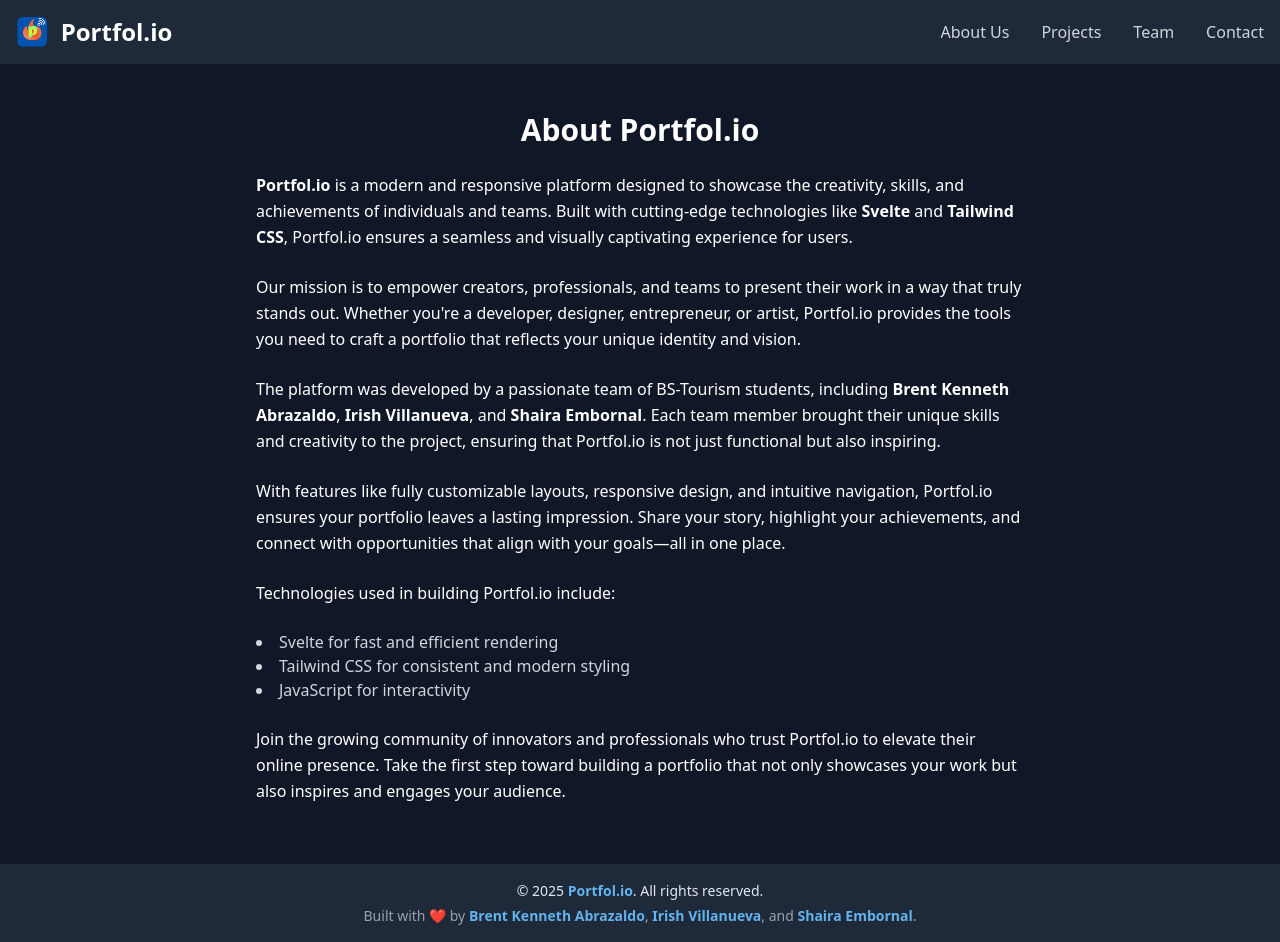
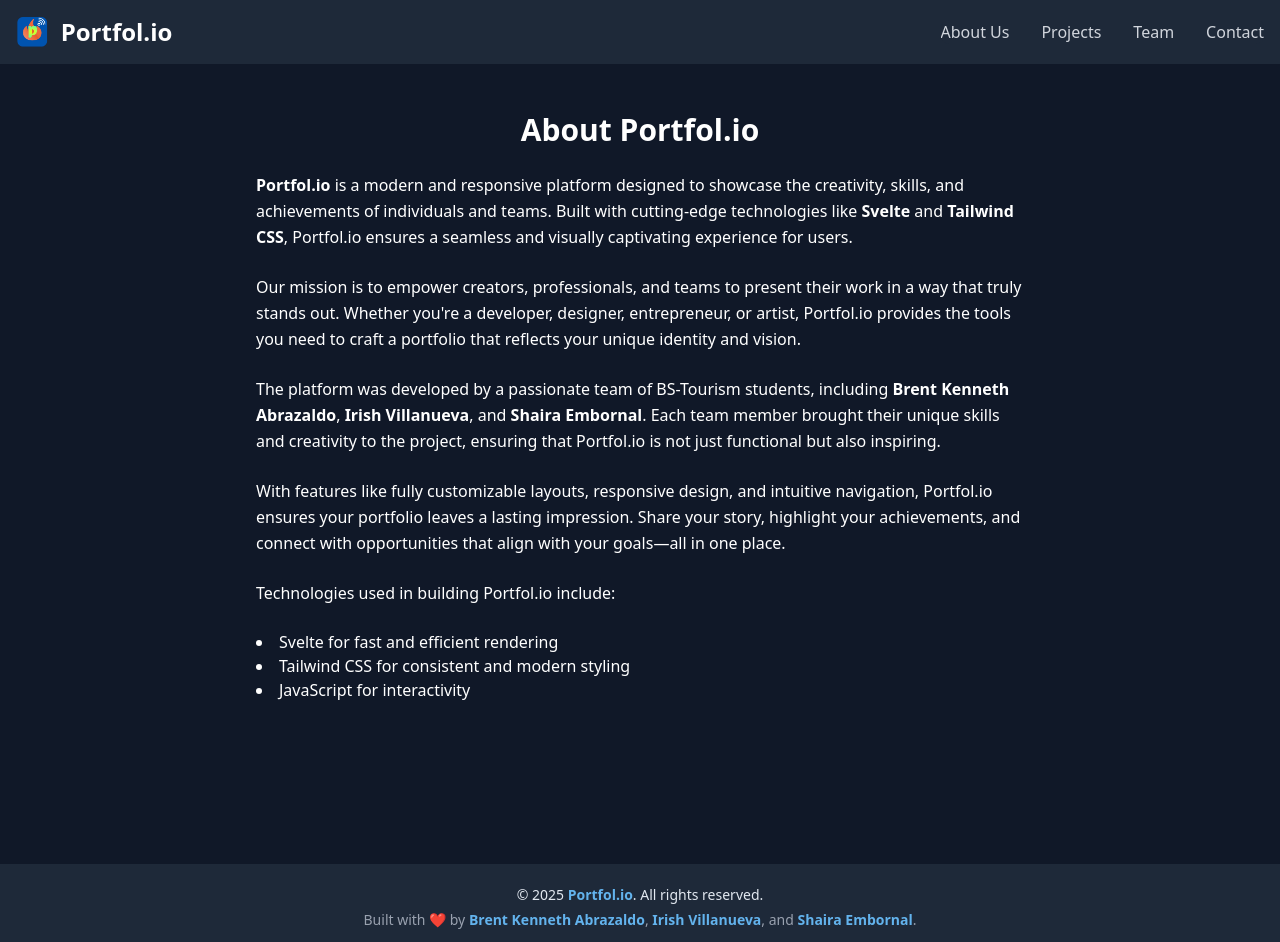
Before and after one commit to Brent001/Portfol.io, a SvelteKit app: page /about in a window 1280 px wide. Built offline with nearby package versions, Linux system fonts and the light colour scheme.

Commit message:
Update +page.svelte

```diff
--- a/src/routes/about/+page.svelte
+++ b/src/routes/about/+page.svelte
@@ -10,40 +10,50 @@
 
 <NavBar />
 
-<main class="flex flex-col items-center px-4 py-8 min-h-screen bg-gray-900 text-white sm:px-6 sm:py-12">
+<div class="flex flex-col min-h-screen bg-gray-900 text-white">
+    <main class="flex-grow flex flex-col items-center px-4 py-8 sm:px-6 sm:py-12">
         <h1 class="text-2xl font-extrabold mb-6 text-center sm:text-3xl">
             About Portfol.io
         </h1>
         <section class="max-w-lg text-sm leading-relaxed sm:max-w-3xl sm:text-base">
-        <p class="mb-6" transition:fade={{ duration: 300 }}>
+            <div in:fade={{ duration: 300 }}>
+                <p class="mb-6">
                     <strong>Portfol.io</strong> is a modern and responsive platform designed to showcase the creativity, skills, and achievements of individuals and teams.
                     Built with cutting-edge technologies like <strong>Svelte</strong> and <strong>Tailwind CSS</strong>, Portfol.io ensures a seamless and visually captivating experience for users.
                 </p>
-        <p class="mb-6" transition:fade={{ duration: 300 }}>
+            </div>
+            <div in:fade={{ duration: 300 }}>
+                <p class="mb-6">
                     Our mission is to empower creators, professionals, and teams to present their work in a way that truly stands out. Whether you're a developer, designer, entrepreneur, or artist,
                     Portfol.io provides the tools you need to craft a portfolio that reflects your unique identity and vision.
                 </p>
-        <p class="mb-6" transition:fade={{ duration: 300 }}>
+            </div>
+            <div in:fade={{ duration: 300 }}>
+                <p class="mb-6">
                     The platform was developed by a passionate team of BS-Tourism students, including <strong>Brent Kenneth Abrazaldo</strong>, <strong>Irish Villanueva</strong>, and <strong>Shaira Embornal</strong>.
                     Each team member brought their unique skills and creativity to the project, ensuring that Portfol.io is not just functional but also inspiring.
                 </p>
-        <p class="mb-6" transition:fade={{ duration: 300 }}>
+            </div>
+            <div in:fade={{ duration: 300 }}>
+                <p class="mb-6">
                     With features like fully customizable layouts, responsive design, and intuitive navigation, Portfol.io ensures your portfolio leaves a lasting impression.
                     Share your story, highlight your achievements, and connect with opportunities that align with your goals—all in one place.
                 </p>
-        <p class="mb-6" transition:fade={{ duration: 300 }}>
+            </div>
+            <div in:fade={{ duration: 300 }}>
+                <p class="mb-6">
                     Technologies used in building Portfol.io include:
                 </p>
-        <ul class="list-disc list-inside mb-6 text-sm sm:text-base text-gray-300">
+            </div>
+            <ul class="list-disc list-inside mb-6 text-sm sm:text-base">
                 <li>Svelte for fast and efficient rendering</li>
                 <li>Tailwind CSS for consistent and modern styling</li>
                 <li>JavaScript for interactivity</li>
             </ul>
-        <p class="mb-6" transition:fade={{ duration: 300 }}>
-            Join the growing community of innovators and professionals who trust Portfol.io to elevate their online presence.
-            Take the first step toward building a portfolio that not only showcases your work but also inspires and engages your audience.
-        </p>
         </section>
     </main>
+</div>
 
+<footer class="bg-gray-800 text-gray-400 py-1 text-center">
     <Footer />
+</footer>
```
Lines whose indentation alone changed are shown as unchanged.
